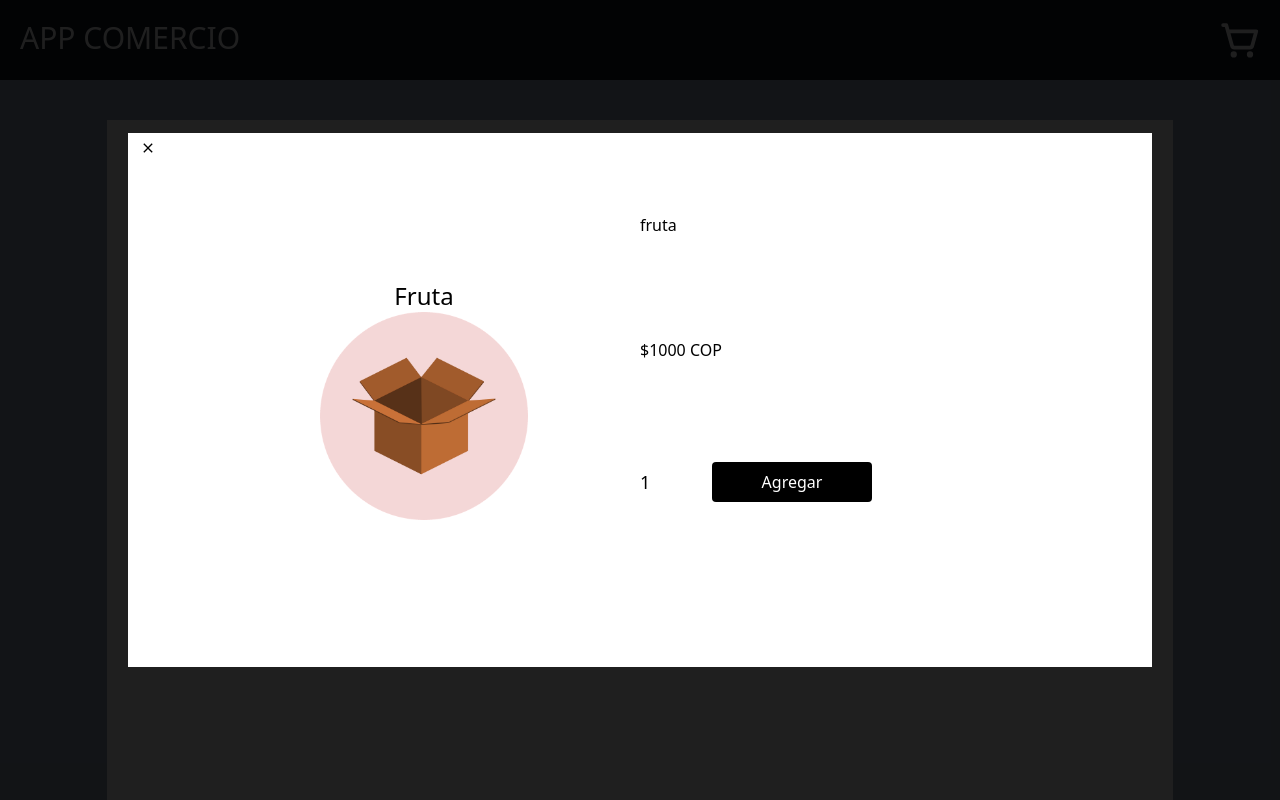
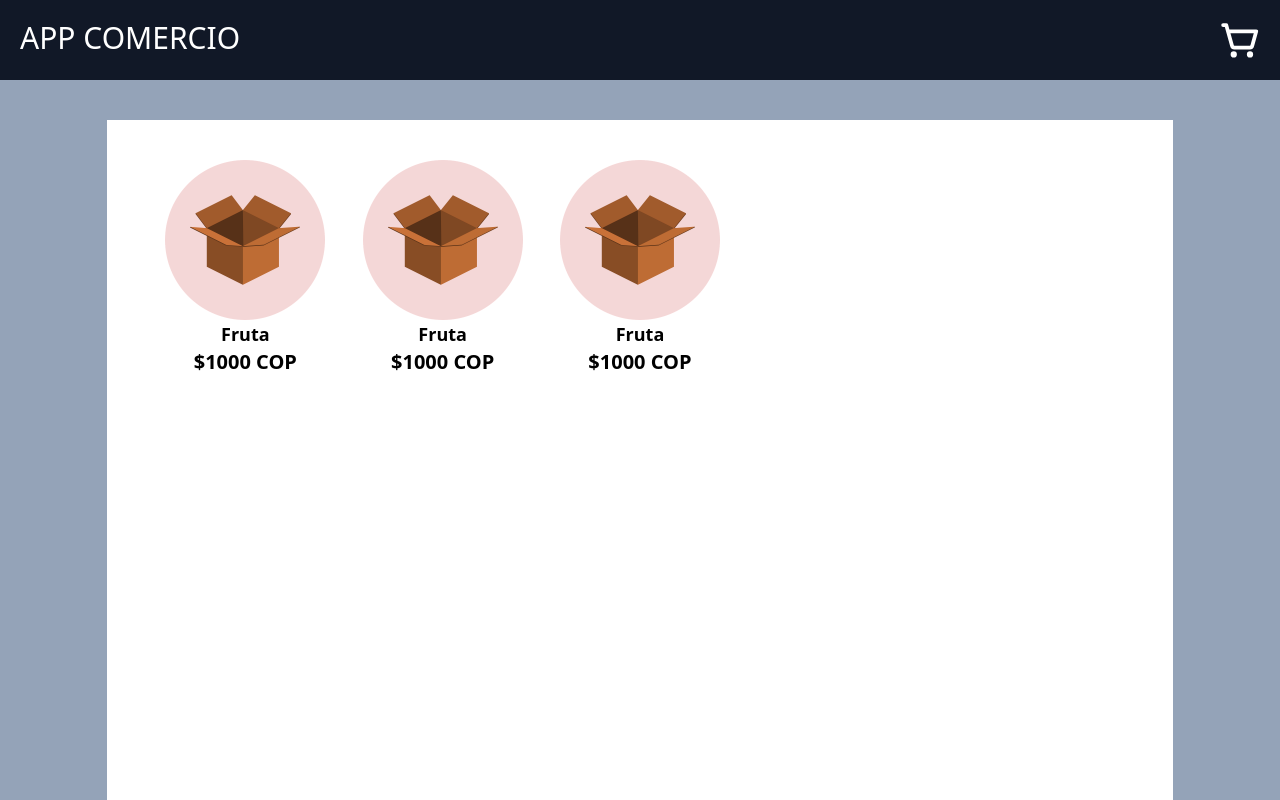
Before and after one commit to BilbaoJ/APP_COMERCIO, a Nuxt app in the folder front-comercio/: page / in a window 1280 px wide. Shown: the top 800 px of the page. Built offline with nearby package versions, Linux system fonts and the light colour scheme.

Commit message:
Maquetacion detalle de producto terminada

```diff
--- a/front-comercio/components/DetalleProducto.vue
+++ b/front-comercio/components/DetalleProducto.vue
@@ -1,22 +1,28 @@
 <template>
     <div  class="fixed inset-0 bg-black bg-opacity-50 flex justify-center items-center overflow-auto">
-        <section class="bg-white w-4/5 h-4/6 grid grid-cols-2 grid-rows-1 justify-items-center self-center p-20">
-            <div class="rounded-full hover:bg-slate-500 w-fit h-fit absolute left-32 top-32">
+        <section class="bg-white w-3/5 h-4/6 grid grid-cols-2 grid-rows-1 justify-items-center self-center p-20">
+            <div class="rounded-full hover:bg-slate-500 w-fit h-fit absolute left-3/4 top-32">
                 <button class="bg-transparent rounded-full w-10 h-10 content-center" @click="$emit('close')">
                     <Icon icon="material-symbols:close" class="ml-3"/>
                 </button>
             </div>
-            <div class="w-full flex flex-col justify-center items-center">
+            <div class="w-full flex flex-col justify-center space-y-5">
                 <h1 class="text-2xl text-black">{{ props.producto.nombre }}</h1>
-                <img src="../static/box.png" alt="Producto" class=" w-52 h-52">
+                <img src="../static/box.png" alt="Producto" class=" w-52 h-52 self-center">
             </div>
-            <div class="w-full grid grid-cols-1 grid-rows-3">
-                <p>{{ props.producto.descripcion }}</p>
-                <h1>${{ props.producto.precio_unitario }} COP</h1>
-                <div class="flex space-x-4">
-                    <input type="number" class=" w-14 h-10 text-lg" min="1" value="1">
-                    <button class="bg-black text-white w-40 h-10 rounded">Agregar</button>
-                </div>
+            <div class="w-full grid grid-cols-1 grid-rows-3 gap-0">
+                <p class="text-lg h-fit">{{ props.producto.descripcion }}</p>
+                <h1 class="text-xl font-semibold">${{ props.producto.precio_unitario }} COP</h1>
+                <form class="flex space-x-4"  @submit.prevent="$emit('close')">
+                    <div class="flex flex-col self-center">
+                        <label for="cantidad" class="text-xs">Cantidad</label>
+                        <input id="cantidad" name="cantidad" type="number" class=" w-14 h-10 text-lg" min="1" value="1" required>
+                    </div>
+                    <button type="submit" class="bg-black text-white w-44 h-10 rounded flex items-center justify-center space-x-2 self-center">
+                        <p>Agregar</p>
+                        <Icon icon="ph:shopping-cart-simple-bold" class="text-white w-5 h-5"></Icon>
+                    </button>
+                </form>
             </div>
         </section>
     </div>
--- a/front-comercio/components/Producto.vue
+++ b/front-comercio/components/Producto.vue
@@ -1,11 +1,11 @@
 <template>
     <div class="bg-white flex flex-col justify-center items-center">
-        <button @click="mostrarDetalle()">
+        <button @click="mostrarDetalle">
             <img src="../static/box.png" alt="Producto" class="w-40 h-40">
             <h2 class="text-lg font-semibold text-black">{{ props.producto.nombre }}</h2>
             <h1 class="text-xl font-semibold text-black">${{ props.producto.precio_unitario }} COP</h1>
         </button>
-        <DetalleProducto v-if="mostrarDetalle" :producto="producto" @close="ocultarDetalle()"/>
+        <DetalleProducto v-if="detalle" :producto="producto" @close="ocultarDetalle"/>
     </div>
 </template>
 <script setup lang="ts">
@@ -14,14 +14,14 @@ const props = defineProps({
   producto: { type: Object, required: true }
 });
 
-var detalle = false;
+var detalle = ref(false);
 
-function mostrarDetalle(){
-    detalle = true;
+const mostrarDetalle = () => {
+    detalle.value = true;
 };
 
-function ocultarDetalle(){
-    detalle = false;
+const ocultarDetalle = () =>{
+    detalle.value = false;
 };
 
 </script>
```
